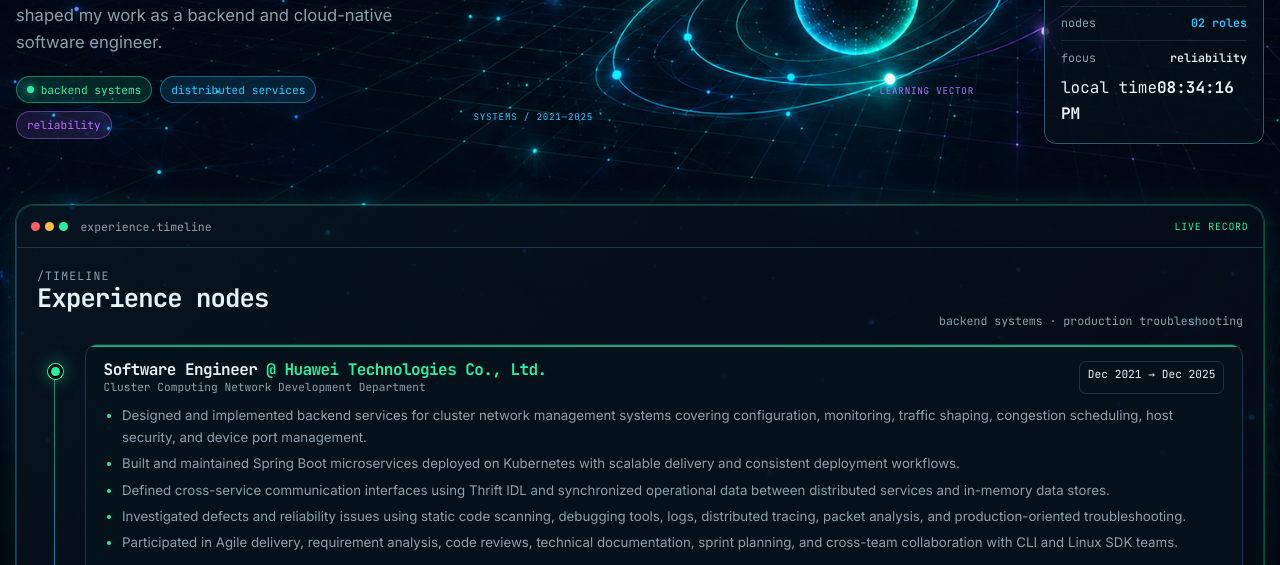
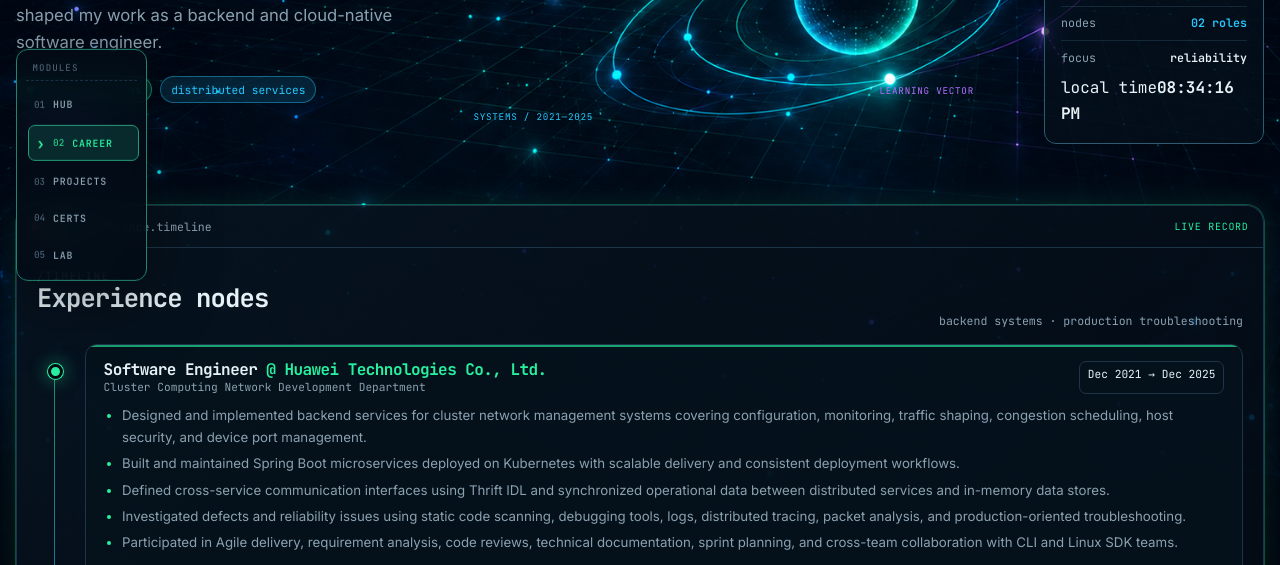
Before and after one commit to miku-wwl/career-journey, a plain HTML site: page index.html in a window 1280 px wide. Shown: the part 235-800 px from the top of the page. Drawn offline with Linux system fonts and the light colour scheme.

Commit message:
Add left module rail navigation

```diff
--- a/index.html
+++ b/index.html
@@ -24,6 +24,15 @@
       </nav>
     </div>
   </header>
+
+  <aside class="module-rail" aria-label="Portfolio module navigation">
+    <p class="module-rail-kicker">MODULES</p>
+    <a class="module-rail-link" href="https://miku-wwl.github.io/"><span>01</span><strong>HUB</strong></a>
+    <a class="module-rail-link is-active" href="https://miku-wwl.github.io/career-journey/" aria-current="page"><span>02</span><strong>CAREER</strong></a>
+    <a class="module-rail-link" href="https://miku-wwl.github.io/engineering-projects/"><span>03</span><strong>PROJECTS</strong></a>
+    <a class="module-rail-link" href="https://miku-wwl.github.io/certification-vault/"><span>04</span><strong>CERTS</strong></a>
+    <a class="module-rail-link" href="https://miku-wwl.github.io/engineering-lab/"><span>05</span><strong>LAB</strong></a>
+  </aside>
 
   <main class="site-shell page-main">
     <section class="hero career-hero">
--- a/site.css
+++ b/site.css
@@ -74,6 +74,14 @@ button { font: inherit; }
 .module-nav-link { flex: 0 0 auto; padding: 0.42rem 0.62rem; border: 1px solid transparent; border-radius: 0.45rem; color: var(--muted); font: 0.68rem var(--mono); letter-spacing: 0.06em; text-decoration: none; text-transform: uppercase; transition: color 160ms ease, border-color 160ms ease, background 160ms ease; }
 .module-nav-link:hover, .module-nav-link.is-active { border-color: var(--border); background: var(--surface-2); color: var(--text); }
 .module-nav-link.is-active::before { content: '› '; color: var(--cyan); }
+.module-rail { --rail-accent: var(--green); position: fixed; top: 50%; left: 1rem; z-index: 25; display: grid; width: 8.2rem; gap: 0.25rem; padding: 0.55rem; transform: translateY(-50%); border: 1px solid color-mix(in srgb, var(--rail-accent) 42%, var(--border)); border-radius: var(--radius); background: rgba(3, 12, 21, 0.82); box-shadow: var(--shadow); backdrop-filter: blur(16px) saturate(130%); }
+.module-rail-kicker { margin: 0 0 0.25rem; padding: 0.2rem 0.42rem 0.35rem; border-bottom: 1px dashed var(--border); color: var(--faint); font: 0.57rem var(--mono); letter-spacing: 0.12em; }
+.module-rail-link { display: flex; align-items: center; gap: 0.5rem; min-height: 2.05rem; padding: 0.4rem 0.45rem; border: 1px solid transparent; border-radius: var(--radius-sm); color: var(--muted); text-decoration: none; transition: color 160ms ease, border-color 160ms ease, background 160ms ease, transform 160ms ease; }
+.module-rail-link span { color: var(--faint); font: 0.58rem var(--mono); }
+.module-rail-link strong { font: 600 0.62rem var(--mono); letter-spacing: 0.08em; }
+.module-rail-link:hover, .module-rail-link.is-active { border-color: color-mix(in srgb, var(--rail-accent) 55%, var(--border)); background: color-mix(in srgb, var(--rail-accent) 11%, var(--surface)); color: var(--text); text-decoration: none; transform: translateX(2px); }
+.module-rail-link.is-active::before { content: '›'; color: var(--rail-accent); font: 700 0.95rem var(--mono); }
+.module-rail-link.is-active span, .module-rail-link.is-active strong { color: var(--rail-accent); }
 
 main { position: relative; z-index: 1; padding: 2.5rem 0 4.5rem; }
 h1, h2, h3, h4 { margin: 0 0 0.6em; color: var(--text); font-family: var(--mono); line-height: 1.18; letter-spacing: -0.035em; }
@@ -151,9 +159,13 @@ p { margin: 0 0 1rem; }
 .footer-inner { display: flex; justify-content: space-between; gap: 1rem; flex-wrap: wrap; }
 .footer-inner p { margin: 0; }
 
+@media (max-width: 1100px) { .module-rail { position: relative; top: auto; left: auto; width: min(1260px, calc(100% - 2rem)); margin: 0.8rem auto 0; transform: none; grid-template-columns: auto repeat(5, minmax(0, 1fr)); align-items: center; } .module-rail-kicker { margin: 0; border-bottom: 0; } .module-rail-link { justify-content: center; } }
 @media (max-width: 1000px) { .hero { grid-template-columns: minmax(240px, 0.9fr) minmax(340px, 1.1fr); } .hero > .hud-panel { grid-column: 1 / -1; } }
 @media (max-width: 720px) {
 	.site-shell { width: min(100% - 1.2rem, 1260px); }
+	.module-rail { width: calc(100% - 1.2rem); display: flex; gap: 0.35rem; overflow-x: auto; padding: 0.4rem; }
+	.module-rail-kicker { flex: 0 0 auto; padding: 0.4rem 0.35rem; }
+	.module-rail-link { flex: 0 0 auto; justify-content: flex-start; }
 	.header-inner { align-items: flex-start; flex-wrap: wrap; padding: 0.7rem 0; }
 	.module-nav { width: 100%; margin-left: 0; order: 3; }
 	main { padding: 2rem 0 3.5rem; }
```
